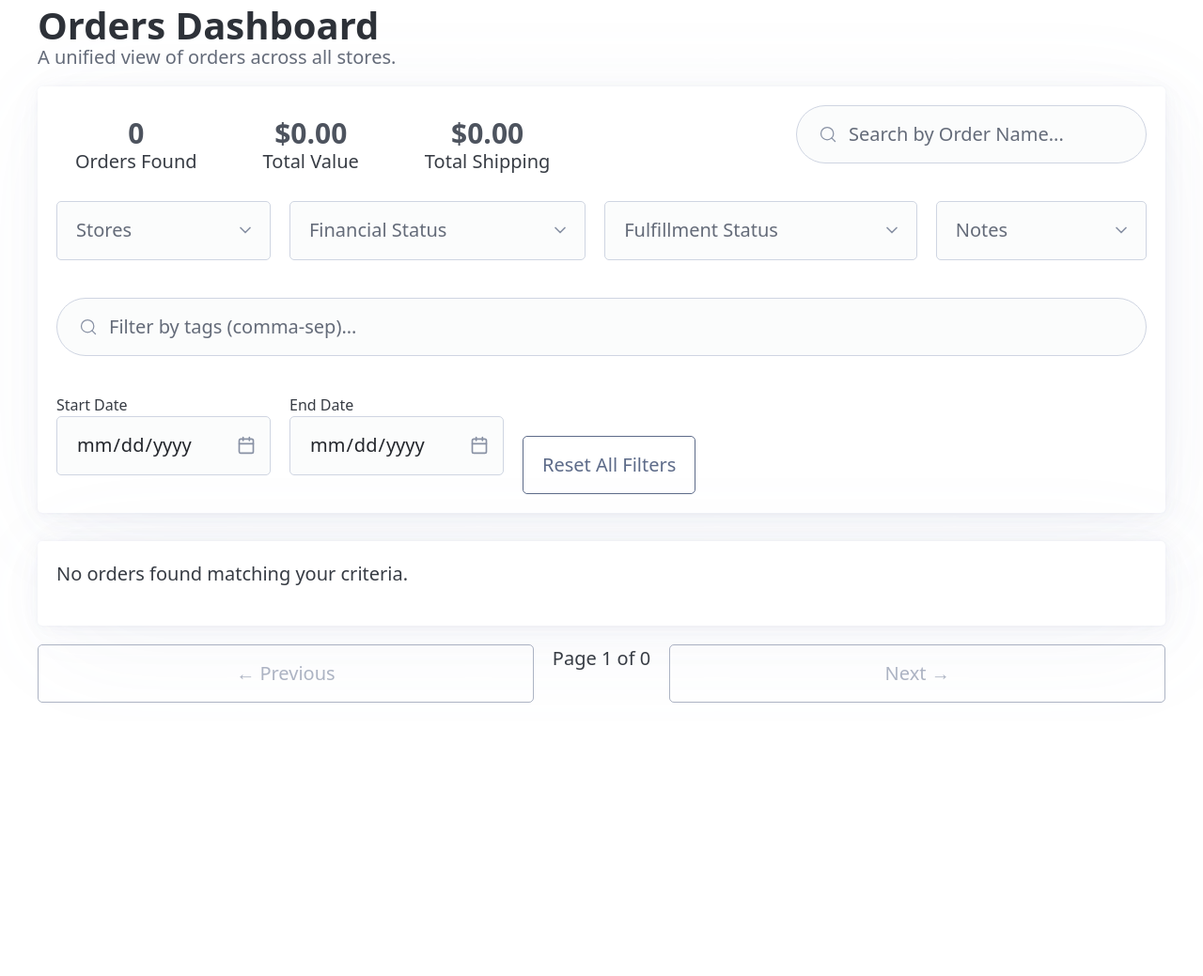
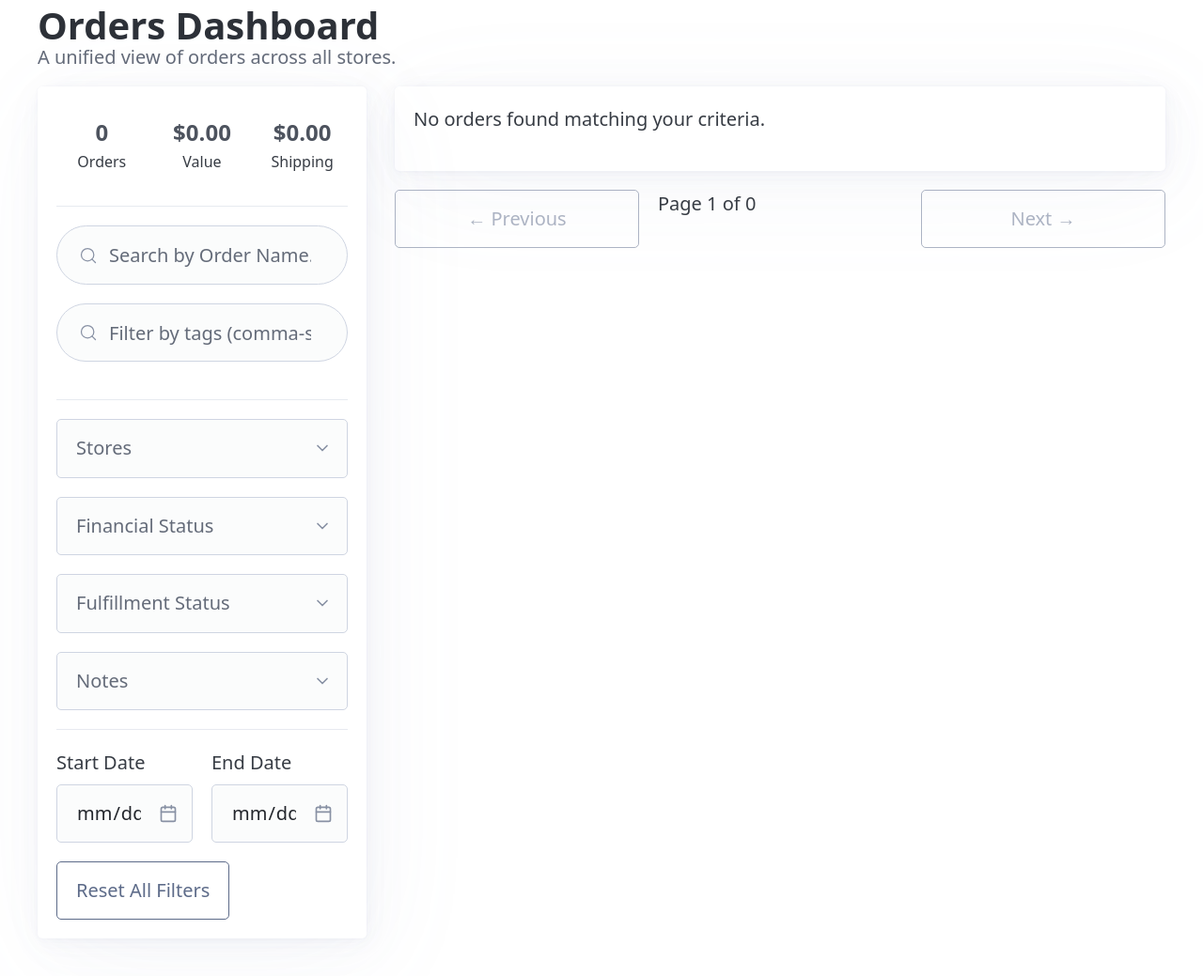
Before and after one commit to cata2lin/Inventroy, a FastAPI app: page /dashboard-v2 in a window 1280 px wide. Shown: the part 95-1134 px from the top of the page at 94% size. Before the commit the page ends 843 px from the top, so only its background shows below. Run offline with FastAPI, Linux system fonts and the light colour scheme; data that the repository does not hold is empty; some libraries are stand-ins or nearby versions.

Commit message:
fix dashboard v2

```diff
--- a/static/css/style.css
+++ b/static/css/style.css
@@ -1,77 +1,68 @@
-/* --- New Dashboard V2 Styles --- */
-.filter-bar {
+/* --- New Responsive Dashboard Layout --- */
+.dashboard-layout {
     display: flex;
-    flex-direction: column;
-    gap: 1rem;
-    margin-bottom: 1.5rem;
+    flex-wrap: wrap;
+    gap: 1.5rem;
 }
 
-.filter-row {
-    display: flex;
-    flex-wrap: wrap;
-    align-items: flex-end;
-    gap: 1rem;
+#filter-controls-wrapper {
+    /* On large screens, this is a fixed-width sidebar */
+    flex: 0 0 350px; /* Does not grow, does not shrink, base width is 350px */
 }
 
-.metric-group {
-    display: flex;
-    gap: 1.5rem;
-    flex-grow: 1;
+#orders-table-wrapper {
+    /* This takes up all remaining space */
+    flex: 1;
+    min-width: 0; /* Important for flexbox to allow shrinking */
+}
+
+.filter-bar {
+    padding: 1rem;
+    position: sticky; /* Makes the filter bar stick on scroll */
+    top: 1.5rem;
+}
+
+#metrics-container.grid {
+    grid-template-columns: repeat(3, 1fr);
+    gap: 0.5rem;
 }
 
 .metric {
-    background-color: var(--card-background-color);
-    padding: 0.5rem 1rem;
-    border-radius: var(--border-radius);
+    padding: 0.75rem;
     text-align: center;
-    border: 1px solid var(--card-border-color);
-}
-
-.metric h4, .metric p {
-    margin: 0;
-    line-height: 1.2;
 }
 
 .metric h4 {
-    font-size: 1.5rem;
+    font-size: 1.2rem;
+    margin-bottom: 0.25rem;
+}
+.metric p {
+    font-size: 0.8rem;
+    margin: 0;
+    color: var(--muted-color);
 }
 
-.search-group {
-    min-width: 300px;
-}
-
-.dropdown {
-    flex-grow: 1;
-}
-
-.dropdown summary {
-    background-color: var(--card-background-color);
-    border: 1px solid var(--card-border-color);
+.filter-bar hr {
+    margin: 1rem 0;
 }
 
 .dropdown ul {
-    background-color: var(--card-background-color);
-    border: 1px solid var(--card-border-color);
-    padding: 0.5rem;
-    max-height: 250px;
-    overflow-y: auto;
+    max-height: 200px;
 }
 
-.dropdown li {
-    padding: 0.25rem;
+/* --- Mobile & Tablet Responsiveness --- */
+@media (max-width: 992px) {
+    .dashboard-layout {
+        /* On smaller screens, stack the columns */
+        flex-direction: column;
+    }
+
+    #filter-controls-wrapper {
+        flex: 1 1 100%; /* Allow it to take full width */
+        position: static; /* Unstick the filter bar */
+    }
+
+    .filter-bar {
+        padding: 0;
+    }
 }
-
-.date-label {
-    font-size: 0.8em;
-    margin-bottom: 0;
-    color: var(--muted-color);
-}
-
-.pagination-controls {
-    grid-template-columns: 1fr auto 1fr;
-}
-
-td .status-paid { color: #388e3c; }
-td .status-pending { color: #f57c00; }
-td .status-voided { color: #546e7a; }
-td .status-refunded { color: #d32f2f; }
--- a/static/dashboard_v2.html
+++ b/static/dashboard_v2.html
@@ -25,36 +25,39 @@
             <h2>A unified view of orders across all stores.</h2>
         </hgroup>
 
+        <div class="dashboard-layout">
+            <aside id="filter-controls-wrapper">
                 <article class="filter-bar">
-            <div class="filter-row">
-                <div class="metric-group">
+                    <section id="metrics-container" class="grid">
                         <div class="metric">
                             <h4 id="total-orders">0</h4>
-                        <p>Orders Found</p>
+                            <p>Orders</p>
                         </div>
                         <div class="metric">
                             <h4 id="total-value">$0.00</h4>
-                        <p>Total Value</p>
+                            <p>Value</p>
                         </div>
                         <div class="metric">
                             <h4 id="total-shipping">$0.00</h4>
-                        <p>Total Shipping</p>
+                            <p>Shipping</p>
                         </div>
-                </div>
-                <div class="search-group">
+                    </section>
+
+                    <hr>
+
                     <input type="search" id="search-input" name="search" placeholder="Search by Order Name...">
-                </div>
-            </div>
-            <div class="filter-row">
+                    <input type="search" id="tags-input" name="tags" placeholder="Filter by tags (comma-sep)...">
+
+                    <hr>
+
                     <details role="list" class="dropdown">
                         <summary aria-haspopup="listbox">Stores</summary>
-                    <ul role="listbox" id="store-filter-list">
-                        </ul>
+                        <ul role="listbox" id="store-filter-list"></ul>
                     </details>
                     <details role="list" class="dropdown">
                         <summary aria-haspopup="listbox">Financial Status</summary>
                         <ul role="listbox" id="financial-status-filter">
-                        <li><label><input type="radio" name="fs" value=""> All</label></li>
+                            <li><label><input type="radio" name="fs" value="" checked> All</label></li>
                             <li><label><input type="radio" name="fs" value="pending"> Pending</label></li>
                             <li><label><input type="radio" name="fs" value="paid"> Paid</label></li>
                             <li><label><input type="radio" name="fs" value="refunded"> Refunded</label></li>
@@ -64,7 +67,7 @@
                     <details role="list" class="dropdown">
                         <summary aria-haspopup="listbox">Fulfillment Status</summary>
                         <ul role="listbox" id="fulfillment-status-filter">
-                        <li><label><input type="radio" name="ffs" value=""> All</label></li>
+                            <li><label><input type="radio" name="ffs" value="" checked> All</label></li>
                             <li><label><input type="radio" name="ffs" value="unfulfilled"> Unfulfilled</label></li>
                             <li><label><input type="radio" name="ffs" value="partially_fulfilled"> Partially Fulfilled</label></li>
                             <li><label><input type="radio" name="ffs" value="fulfilled"> Fulfilled</label></li>
@@ -73,14 +76,15 @@
                     <details role="list" class="dropdown">
                         <summary aria-haspopup="listbox">Notes</summary>
                         <ul role="listbox" id="has-note-filter">
-                        <li><label><input type="radio" name="note" value=""> All</label></li>
+                            <li><label><input type="radio" name="note" value="" checked> All</label></li>
                             <li><label><input type="radio" name="note" value="true"> Has Note</label></li>
                             <li><label><input type="radio" name="note" value="false"> No Note</label></li>
                         </ul>
                     </details>
-                 <input type="search" id="tags-input" name="tags" placeholder="Filter by tags (comma-sep)...">
-            </div>
-             <div class="filter-row">
+
+                    <hr>
+
+                    <div class="grid">
                         <div>
                             <label for="start-date" class="date-label">Start Date</label>
                             <input type="date" id="start-date">
@@ -89,18 +93,21 @@
                             <label for="end-date" class="date-label">End Date</label>
                             <input type="date" id="end-date">
                         </div>
+                    </div>
                     <button id="reset-filters" class="secondary outline">Reset All Filters</button>
-            </div>
                 </article>
+            </aside>
 
+            <div id="orders-table-wrapper">
                 <article id="orders-table-container" aria-busy="true">
                     <p>Loading orders...</p>
                 </article>
-
                 <div class="grid pagination-controls">
                     <button id="prev-button" class="secondary outline" disabled>&larr; Previous</button>
                     <span id="page-indicator">Page 1</span>
                     <button id="next-button" class="secondary outline">Next &rarr;</button>
+                </div>
+            </div>
         </div>
     </main>
 
```
Lines whose indentation alone changed are shown as unchanged.
